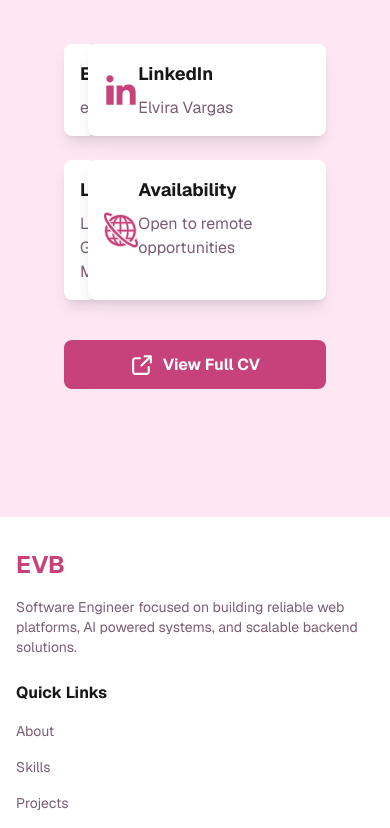
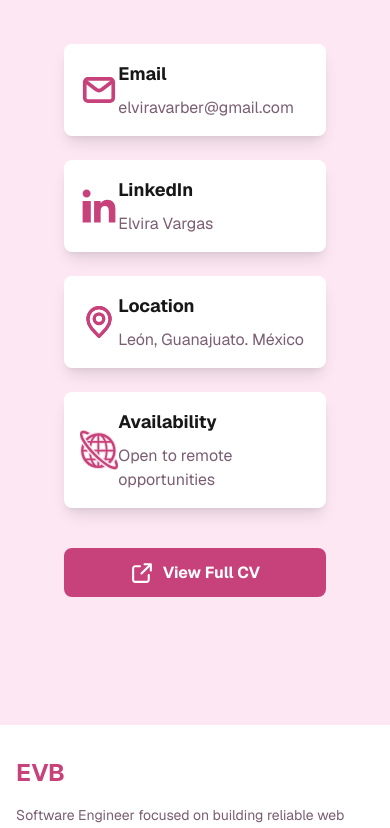
Before and after one commit to ElviraVargas7/portfolio, a Next.js app: page / in a window 390 px wide. Shown: the part 8086-8914 px from the top of the page. Built offline with nearby package versions, Linux system fonts and the light colour scheme.

Commit message:
fixing contact highlight cards when responsiveness

```diff
--- a/components/Contact/Contact.tsx
+++ b/components/Contact/Contact.tsx
@@ -50,7 +50,7 @@ const Contact = () => {
           iconAlt={"Remote Icon"}
         />
 
-        <div className="flex justify-center col-span-2 mt-4">
+        <div className="flex justify-center col-span-1 md:col-span-2 mt-4">
           <button className="flex w-full justify-center items-center gap-2 bg-[#c7417b] text-white font-bold py-3 px-6 rounded-lg hover:bg-[#a53060] transition duration-300">
             <Image
               src="/icons/external-link-white.svg"
```
